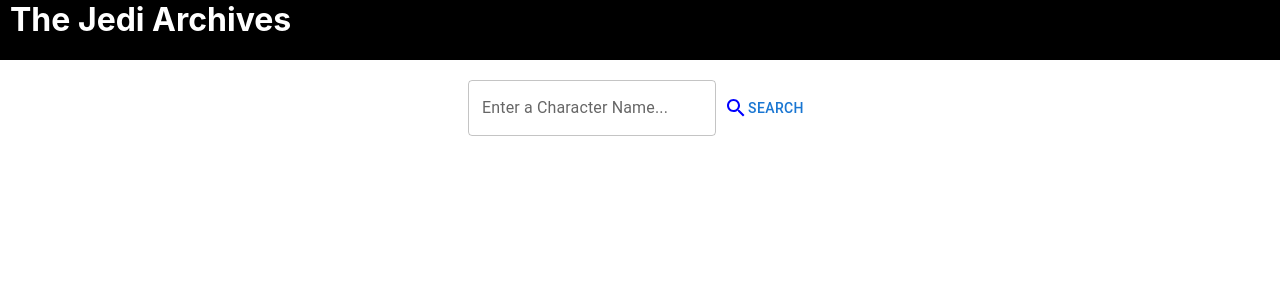
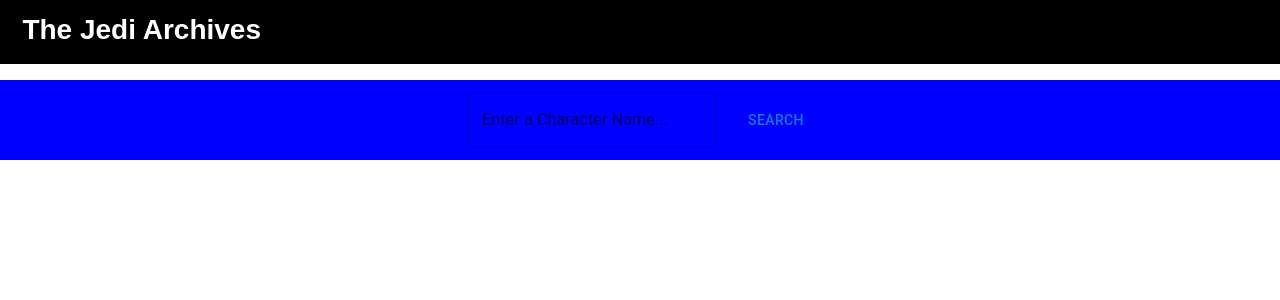
Before and after one commit to kwon514/TheJediArchives, a React (Create React App) app: page / in a window 1280 px wide. Shown: the top 300 px of the page. Built offline with nearby package versions, Linux system fonts and the light colour scheme.

Commit message:
created basic page layout and displayed data

```diff
--- a/public/index.html
+++ b/public/index.html
@@ -5,10 +5,6 @@
     <link rel="icon" href="%PUBLIC_URL%/favicon.ico" />
     <meta name="viewport" content="width=device-width, initial-scale=1" />
     <meta name="theme-color" content="#000000" />
-    <meta
-      name="description"
-      content="Web site created using create-react-app"
-    />
     <link rel="apple-touch-icon" href="%PUBLIC_URL%/logo192.png" />
     <!--
       manifest.json provides metadata used when your web app is installed on a
@@ -24,7 +20,7 @@
       work correctly both with client-side routing and a non-root public URL.
       Learn how to configure a non-root public URL by running `npm run build`.
     -->
-    <title>React App</title>
+    <title>The Jedi Archives</title>
   </head>
   <body>
     <noscript>You need to enable JavaScript to run this app.</noscript>
--- a/src/App.css
+++ b/src/App.css
@@ -1,28 +1,46 @@
+html {
+  font-size: 100%;
+}
+
 #navbar {
   background-color: black;
-  height: 60px;
-  margin-bottom: 20px;
+  height: 4em;
+  margin-bottom: 1em;
   text-align: center;
 }
 
 #header {
   color: white;
-  margin: 0px 0px 0px 10px;
+  margin: 0 1.5vw 0 1.5vw;
+  padding-top: 0.5em;
+  padding-left: 0.25%;
   text-align: left;
+  font-family: Arial, Helvetica, sans-serif;
+  font-size: 1.75em;
 }
 
 
 #search-field {
+  background-color: blue;
   justify-content: center;
+  height: 5em;
 }
 
-#character-box {
-  max-width: 800px;
-  margin: "0 auto";
-  padding: "100px 10px 0px 10px";
+#text-box {
+  padding-top: 0.75em;
 }
 
 #text-box {
   display: flex;
   justify-content: center;
 }
+
+#character-box {
+  max-width: 800px;
+  margin: 0 auto;
+  padding: 100px 10px 0px 10px;
+}
+
+.data {
+  font-size: 1.25em;
+}
--- a/src/App.tsx
+++ b/src/App.tsx
@@ -4,6 +4,7 @@
 import TextField from "@mui/material/TextField";
 import "./App.css";
 import { Box, Button, Grid, Paper, Skeleton } from "@mui/material";
+import { red } from "@mui/material/colors";
 
 function App() {
   const [characterName, setCharacterName] = useState("");
@@ -21,7 +22,7 @@
         <div id="text-box">
           <TextField id="search-bar" className="text" value={characterName} onChange={(prop) => { setCharacterName(prop.target.value); }} label="Enter a Character Name..." variant="outlined" placeholder="Search..." size="medium" />
           <Button onClick={() => { search(); }}>
-            <SearchIcon style={{ fill: "blue" }}/>
+            <SearchIcon style={{ fill: "blue" }} />
             Search
           </Button>
         </div>
@@ -31,9 +32,35 @@
         <div></div>
       ) : (
         <div id="character-box">
-          <div className="character-info">
-            <h1>{characterData.results[0].name}</h1>
-          </div>
+          <Paper sx={{ backgroundColor: red }}>
+            <Grid item>
+              <Box>
+                {characterData === undefined || characterData === null ? (
+                  <h1> Character not found</h1>
+                ) : (
+                  <div>
+                    <h1>{characterData.results[0].name}</h1>
+                    <p className="data">
+                      Height: {(characterData.results[0].height) / 100} meters
+                      <br />
+                      Mass: {characterData.results[0].mass} kilograms
+                      <br />
+                      Hair Colour: {characterData.results[0].hair_color}
+                      <br />
+                      Skin Colour: {characterData.results[0].skin_color}
+                      <br />
+                      Eye Colour: {characterData.results[0].eye_color}
+                      <br />
+                      Birth Year: {characterData.results[0].birth_year}
+                      <br />
+                      Gender: {characterData.results[0].gender}
+                      <br />
+                    </p>
+                  </div>
+                )}
+              </Box>
+            </Grid>
+          </Paper>
         </div>
       )}
     </div>
```
Also changed, not shown: public/manifest.json.
